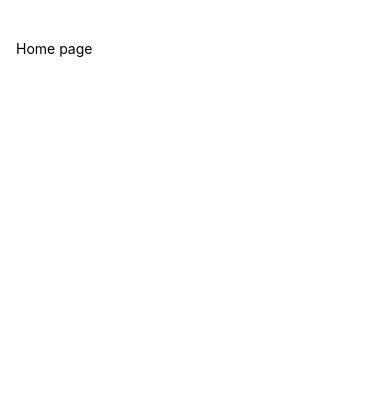
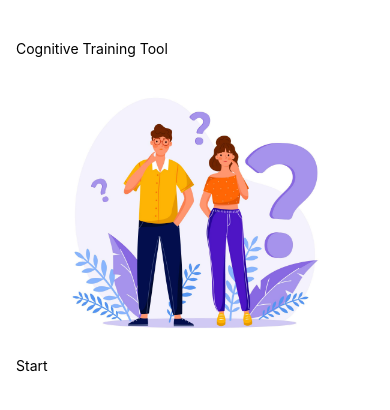
Before and after one commit to nishma-01/CognitiveTrainingTool, a React Native app: screen / in a window 390 px wide. Shown: the top 410 px of the page. Built offline with nearby package versions, Linux system fonts and the light colour scheme.

Commit message:
homepage components created

```diff
--- /dev/null
+++ b/components/title.js
@@ -0,0 +1,14 @@
+import React from 'react';
+import { StyleSheet, Text, View } from 'react-native';
+
+const Title = () => {
+  return (
+     <View>
+      <Text>Cognitive Training Tool</Text>
+    </View>
+  );
+};
+
+export default Title;
+
+const styles = StyleSheet.create({});
--- a/screens/home.js
+++ b/screens/home.js
@@ -1,14 +1,34 @@
 import React from "react";
-import { StyleSheet, Text, View } from 'react-native';
+import { ImageBackground, StyleSheet, Text, TouchableOpacity, View } from 'react-native';
+import Title from "../components/title";
 
 const Home = () => {
   return (
      <View>
-      <Text>Home page</Text>
+      <Title />
+      <View style={styles.container}>
+      <ImageBackground
+      source={require('../assets/home-img1.png')}
+      style={styles.image}
+      resizeMode='contain'>
+        </ImageBackground>
+      </View>
+      <TouchableOpacity>
+        <Text>Start</Text>
+      </TouchableOpacity>
     </View>
   );
 };
 
 export default Home;
 
-const styles = StyleSheet.create({});
+const styles = StyleSheet.create({
+  image: {
+    height: 300,
+    width: 300,
+  },
+  container: {
+    justifyContent: 'center',
+    alignItems: 'center',
+  },
+});
```
Also changed, not shown: assets/home-img1.png (added).
